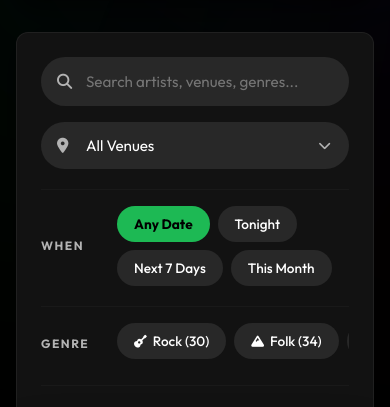
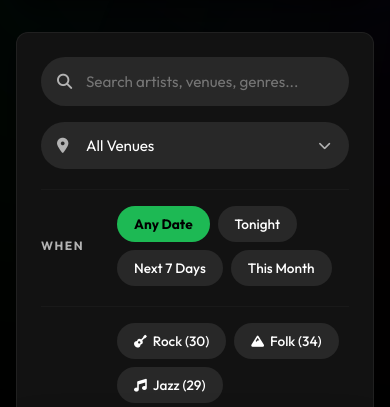
Before and after one commit to gitteri/sf-playlist, a website: page docs/index.html in a window 390 px wide. Shown: the part 437-844 px from the top of the page. Drawn offline with Linux system fonts and the light colour scheme; a script that the page names is missing.

Commit message:
mobile updates: remove scrollable class from genre-pills so it wraps like the when section

```diff
--- a/docs/index.html
+++ b/docs/index.html
@@ -94,7 +94,7 @@
         <!-- Genre Filters (Pill design) -->
         <div class="filter-section" id="genre-filter-section">
           <span class="filter-label">Genre</span>
-          <div class="pill-group scrollable" id="genre-pills">
+          <div class="pill-group" id="genre-pills">
             <!-- Dynamic genres will be inserted here -->
           </div>
         </div>
```
